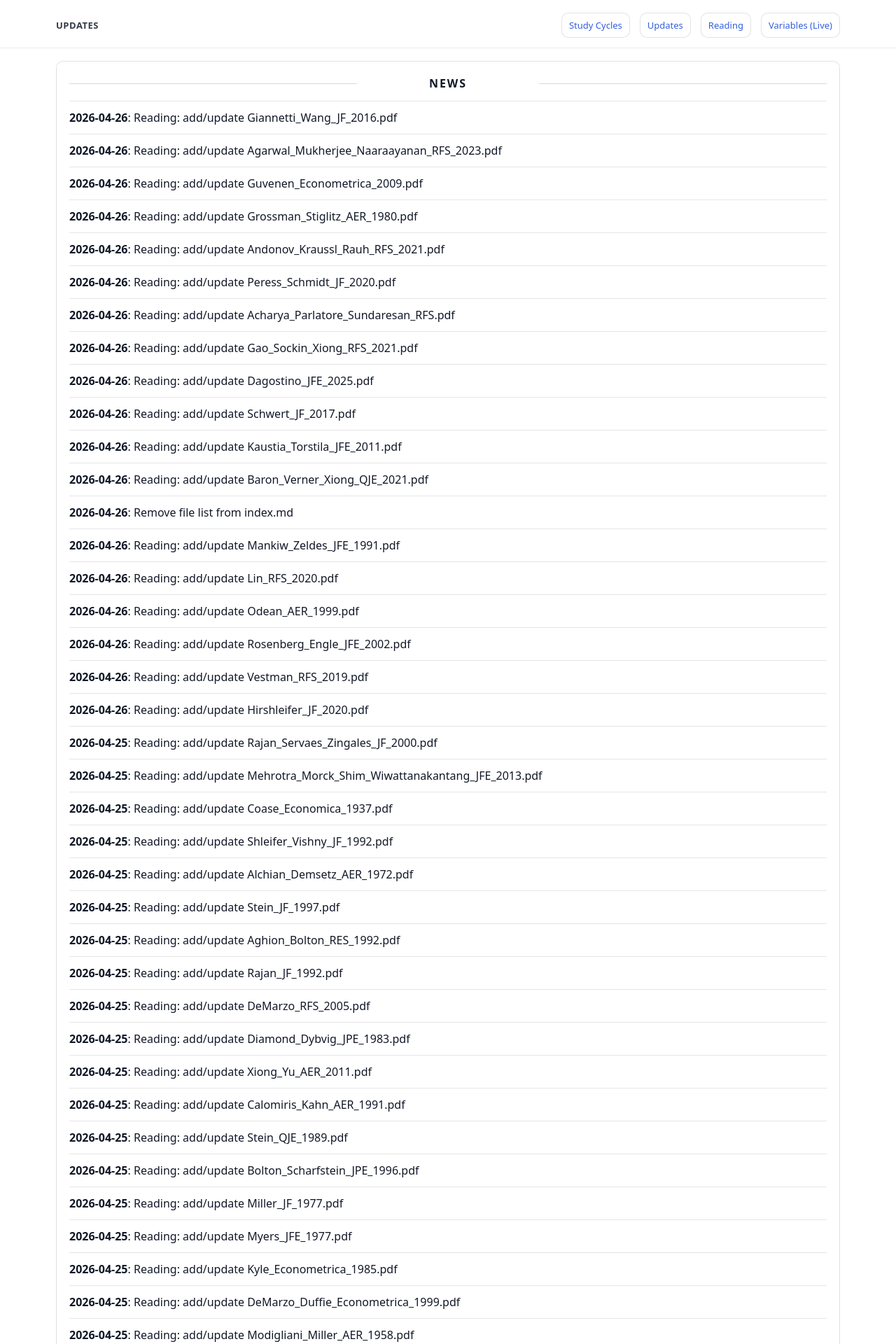
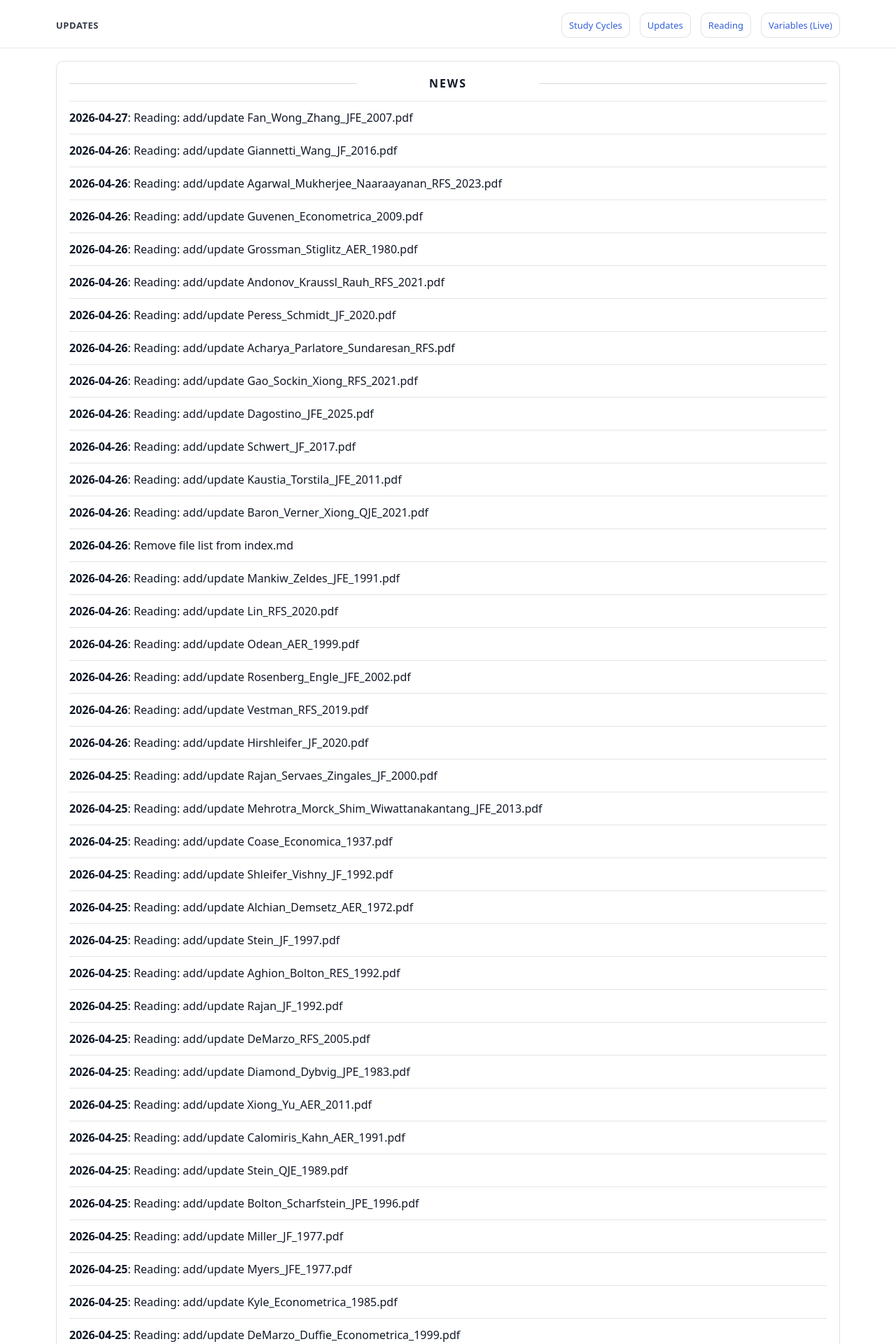
Before and after one commit to yaxinzn/study-archive, a Jekyll site: the page built from updates/index.md, in a window 1280 px wide. Shown: the top 1920 px of the page at 70% size. Built offline with Jekyll 4.4.1, drawn with Linux system fonts in a browser that asks for light colours; some of the changed text lies outside the part shown.

Commit message:
chore: update NEWS feed

```diff
--- a/_data/news.yml
+++ b/_data/news.yml
@@ -1,4 +1,7 @@
 # Auto-generated update history (sorted newest -> oldest). Do not edit manually.
+- ts: "1777237891"
+  date: "2026-04-27"
+  title: "Reading: add/update Fan_Wong_Zhang_JFE_2007.pdf"
 - ts: "1777208385"
   date: "2026-04-26"
   title: "Reading: add/update Giannetti_Wang_JF_2016.pdf"
```
